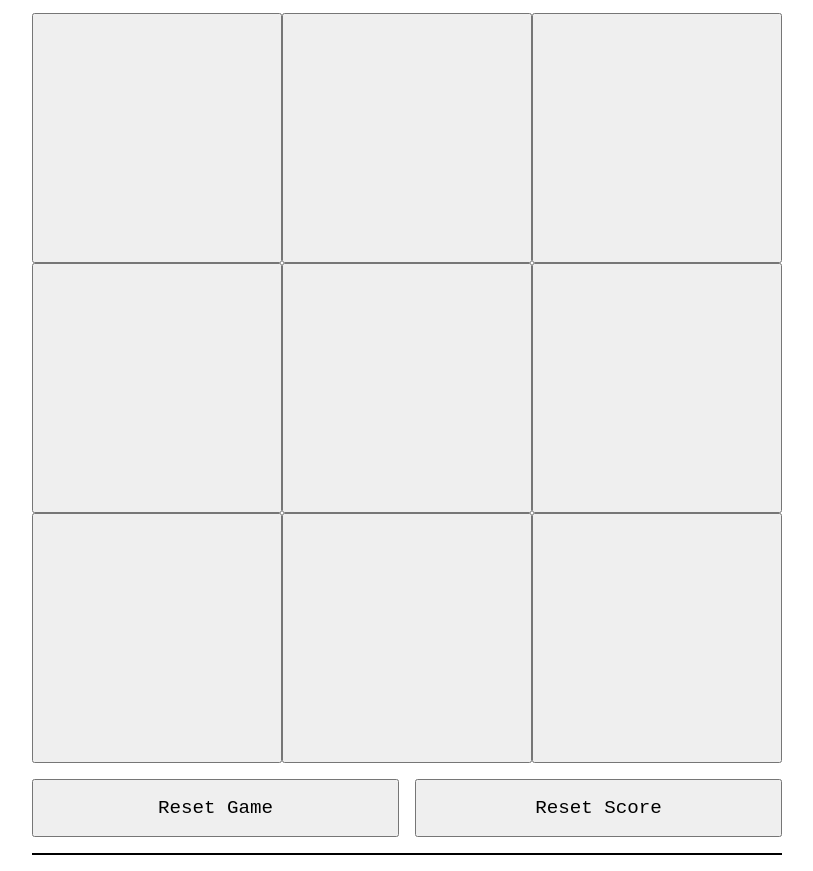
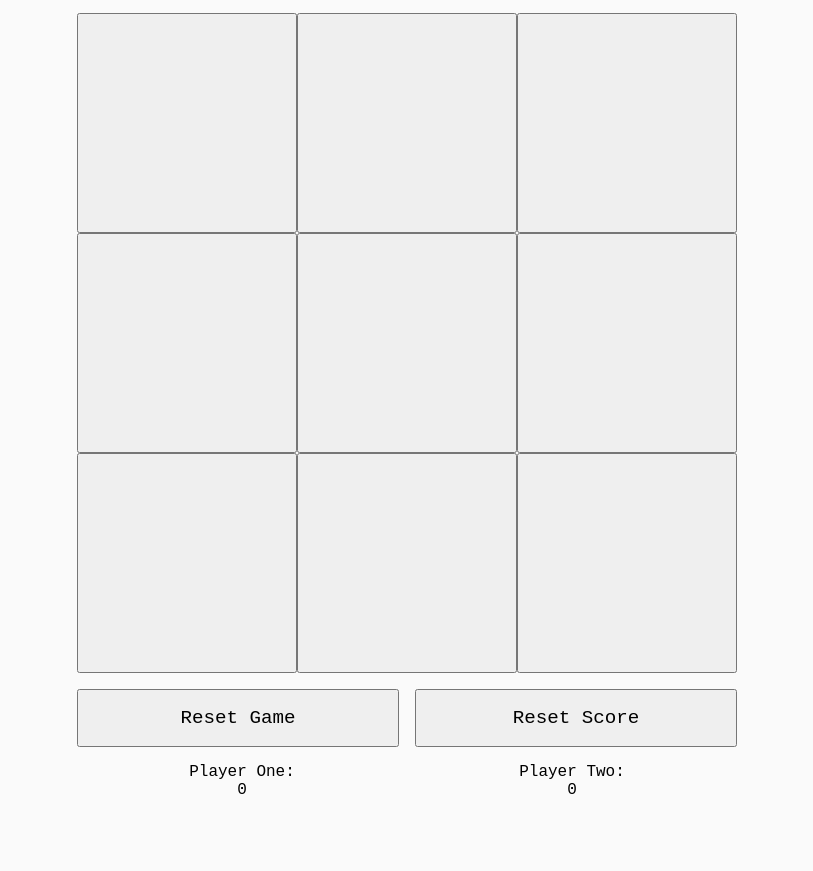
Before and after one commit to aayusht200/tic_tac_toe, a plain HTML site: page index.html in a window 1280 px wide. Shown: the part 91-962 px from the top of the page, without its empty margins (233-1046 px from the left). After the commit the page ends 906 px from the top, so only its background shows below. Drawn offline with Linux system fonts and the light colour scheme.

```diff
--- a/displayController.js
+++ b/displayController.js
@@ -1,11 +1,13 @@
 import { gameController } from "./gameController.js";
-import { gameBoard } from "./gameBoard.js";
 export function displayController() {
   const display = document.getElementById("display");
-  const reset = document.getElementById("reset");
+  const reset_game = document.getElementById("reset_game");
+  const button_grid = document.getElementById("button_grid");
   const playerOneScore = document.getElementById("playerOneScore");
   const playerTwoScore = document.getElementById("playerTwoScore");
-  const score_area = document.getElementById("score_area");
+  const reset_score = document.getElementById("reset_score");
+  playerOneScore.textContent = 0;
+  playerTwoScore.textContent = 0;
   let winner = "";
   const game = gameController();
   function createGrid() {
@@ -15,8 +17,9 @@ export function displayController() {
       button_grid.appendChild(div);
       div.classList.add("play_button");
       div.addEventListener("click", (e) => {
+        display.textContent = "";
         winner = game.playRound(i);
-        if (winner != "") displayArea(winner);
+        if (winner) displayArea(winner);
         renderBoard();
       });
     }
@@ -32,9 +35,11 @@ export function displayController() {
     switch (winner) {
       case "X":
         display.textContent = "Player One Wins";
+        playerOneScore.textContent = Number(playerOneScore.textContent) + 1;
         break;
       case "O":
         display.textContent = "Player Two Wins";
+        playerTwoScore.textContent = Number(playerTwoScore.textContent) + 1;
         break;
       case "Draw":
         display.textContent = "Draw!";
@@ -43,11 +48,17 @@ export function displayController() {
         display.textContent = "";
     }
   }
-  reset.addEventListener("click", (e) => {
+
+  reset_game.addEventListener("click", (e) => {
+    game.resetBoard();
+    display.textContent = "";
+    renderBoard();
+  });
+  reset_score.addEventListener("click", (e) => {
+    playerOneScore.textContent = 0;
+    playerTwoScore.textContent = 0;
     game.resetBoard();
     renderBoard();
   });
   return { renderBoard, createGrid };
 }
-
-// console.log("test");
--- a/gameBoard.js
+++ b/gameBoard.js
@@ -4,7 +4,7 @@ export const gameBoard = () => {
   const setCell = (index, marker) => {
     if (board[index] == null) board[index] = marker;
   };
-  const reset = () => (board = Array(9).fill(null));
+  const reset = () => board.fill(null);
   const isEmpty = (index) => board[index] === null;
   return { getBoard, setCell, reset, isEmpty };
 };
--- a/index.html
+++ b/index.html
@@ -5,6 +5,7 @@
     <meta charset="UTF-8">
     <meta name="viewport" content="width=device-width, initial-scale=1.0">
     <link rel="stylesheet" href="style.css">
+
     <title>Tic Tac Toe</title>
 </head>
 
@@ -22,14 +23,18 @@
 
         </div>
         <div id="control_area">
-            <button id="reset">Reset Game</button>
+            <button id="reset_game">Reset Game</button>
             <button id="reset_score">Reset Score</button>
             <div id="score_area">
-                <div id="playerOneScore">
-
+                <div class="player">
+                    <div>Player One:</div>
+                    <div id="playerOneScore">
+                    </div>
                 </div>
-                <div id="playerTwoScore">
-
+                <div class="player">
+                    <div>Player Two:</div>
+                    <div id="playerTwoScore">
+                    </div>
                 </div>
             </div>
         </div>
--- a/player.js
+++ b/player.js
@@ -5,8 +5,5 @@ export const players = (name, marker, score) => {
   function getMarker() {
     return marker;
   }
-  function getScore() {
-    return score;
-  }
   return { name, marker, score, getName, getMarker };
 };
--- a/script.js
+++ b/script.js
@@ -1,9 +1,4 @@
-import * as Condition from "./winCondition.js";
-import { gameBoard } from "./gameBoard.js";
-import { players } from "./player.js";
-import { gameController } from "./gameController.js";
 import { displayController } from "./displayController.js";
 
-let game = displayController();
-
-game.createGrid();
+const display = displayController();
+display.createGrid();
--- a/style.css
+++ b/style.css
@@ -7,10 +7,9 @@
 }
 
 body {
-  height: 100vh;
-  width: 100vw;
+  place-items: center;
+  background-color: #fafafa;
   display: grid;
-  align-items: center;
   font-family: "Courier New", Courier, monospace;
 }
 .container {
@@ -21,8 +20,9 @@ body {
   padding: 1rem;
 }
 #button_grid button {
-  height: 250px;
-  width: 250px;
+  height: 220px;
+  width: 220px;
+  font-size: 3rem;
 }
 #button_grid {
   display: grid;
@@ -36,7 +36,6 @@ button {
   padding: 1rem;
   font-size: 1.2rem;
 }
-
 #control_area {
   display: grid;
   grid-template-columns: 1fr 1fr;
@@ -47,14 +46,9 @@ button {
   display: grid;
   grid-template-columns: 1fr 1fr;
   text-align: center;
-  border: 1px solid;
 }
 #header {
   display: grid;
   justify-items: center;
   font-size: 2rem;
 }
-
-#button_grid button {
-  font-size: 3rem;
-}
```
